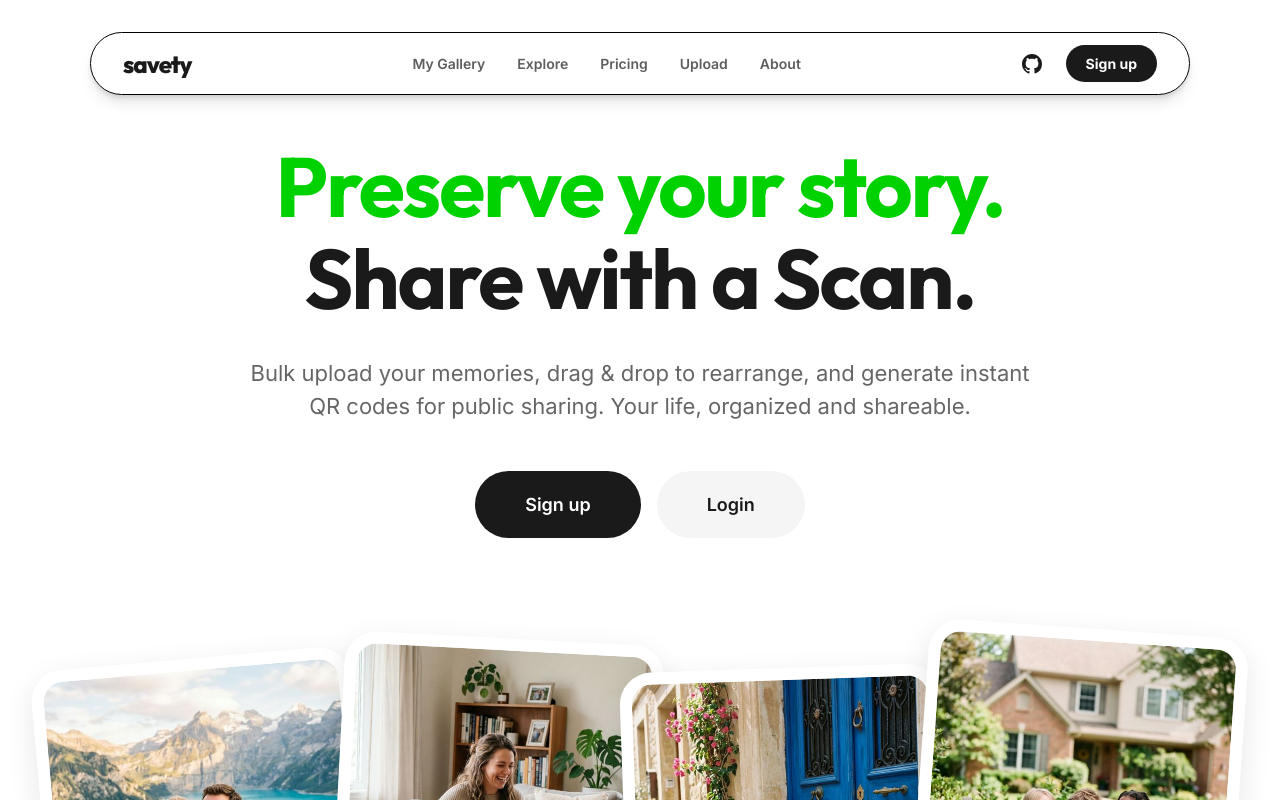
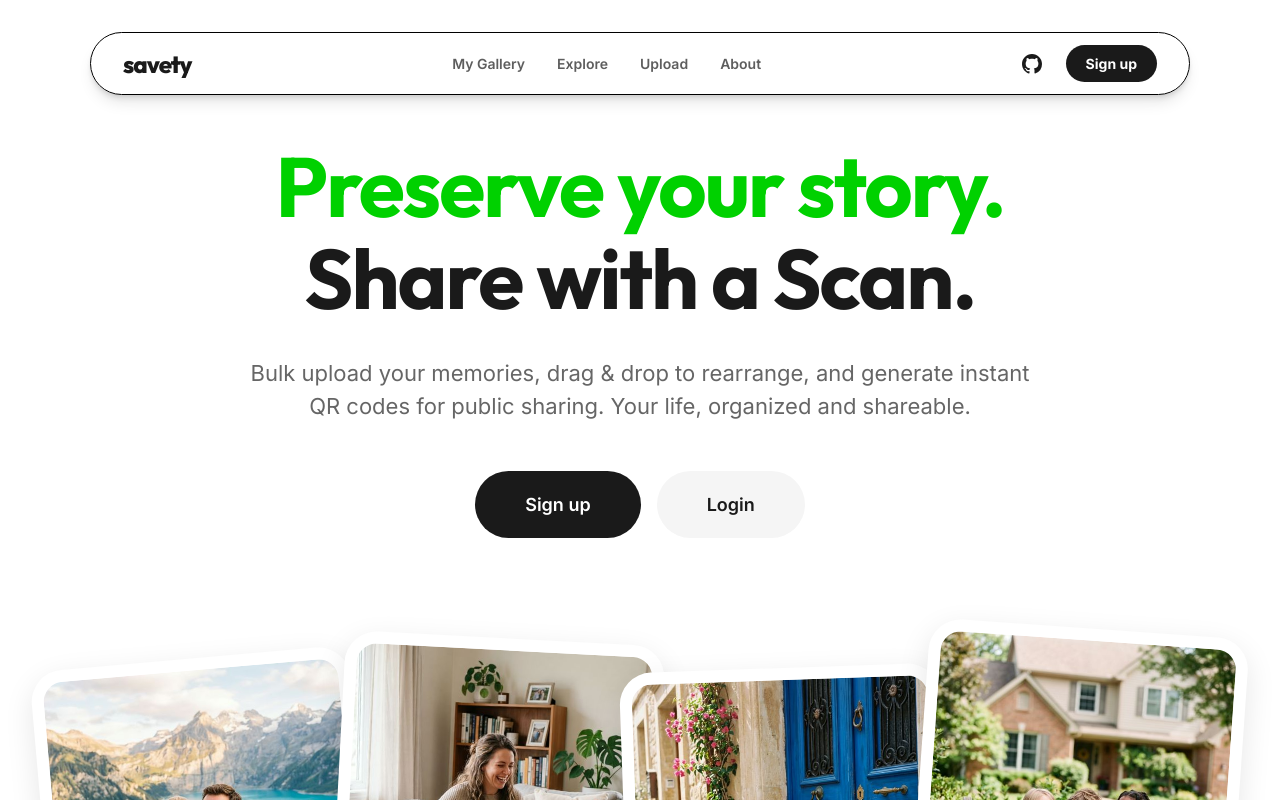
Before and after one commit to shamveelp/Savety, a React (Vite) app in the folder frontend/: page / in a window 1280 px wide. Shown: the top 800 px of the page. Built offline with nearby package versions, Linux system fonts and the light colour scheme; no server answers.

Commit message:
fix(pricing) - removed the pricing option from navbar

```diff
--- a/frontend/src/components/Footer.tsx
+++ b/frontend/src/components/Footer.tsx
@@ -12,7 +12,6 @@ const Footer = () => {
             <h4>Company</h4>
             <ul>
               <li><a href="/about">About</a></li>
-              <li><a href="/pricing">Pricing</a></li>
               <li><a href="https://github.com/shamveelp" target="_blank" rel="noopener noreferrer">GitHub</a></li>
               <li><a href="https://shamveelp.xyz" target="_blank" rel="noopener noreferrer">Website</a></li>
             </ul>
--- a/frontend/src/components/Navbar.tsx
+++ b/frontend/src/components/Navbar.tsx
@@ -47,7 +47,6 @@ const Navbar = () => {
         <div className="nav-center">
           <Link to="/gallery">My Gallery</Link>
           <Link to="/explore">Explore</Link>
-          <Link to="/pricing">Pricing</Link>
           <Link to="/upload">Upload</Link>
           <Link to="/about">About</Link>
         </div>
@@ -86,7 +85,6 @@ const Navbar = () => {
       <nav className="bottom-navbar">
         <Link to="/gallery" className="bottom-nav-item">Gallery</Link>
         <Link to="/explore" className="bottom-nav-item">Explore</Link>
-        <Link to="/pricing" className="bottom-nav-item">Pricing</Link>
         <Link to="/upload" className="bottom-nav-item">Upload</Link>
         <Link to="/about" className="bottom-nav-item">About</Link>
       </nav>
```
